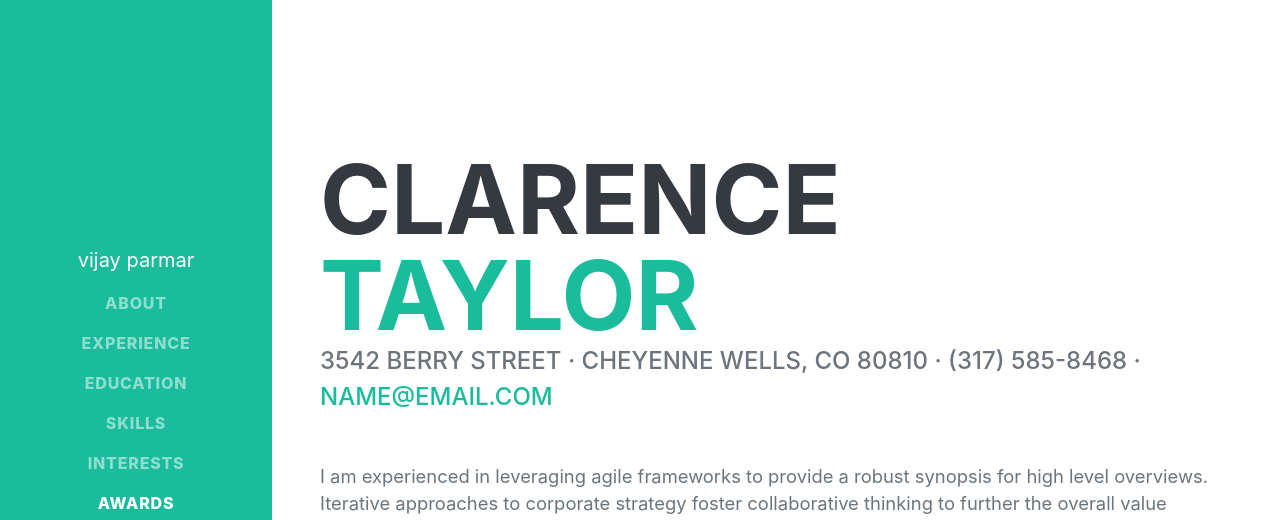
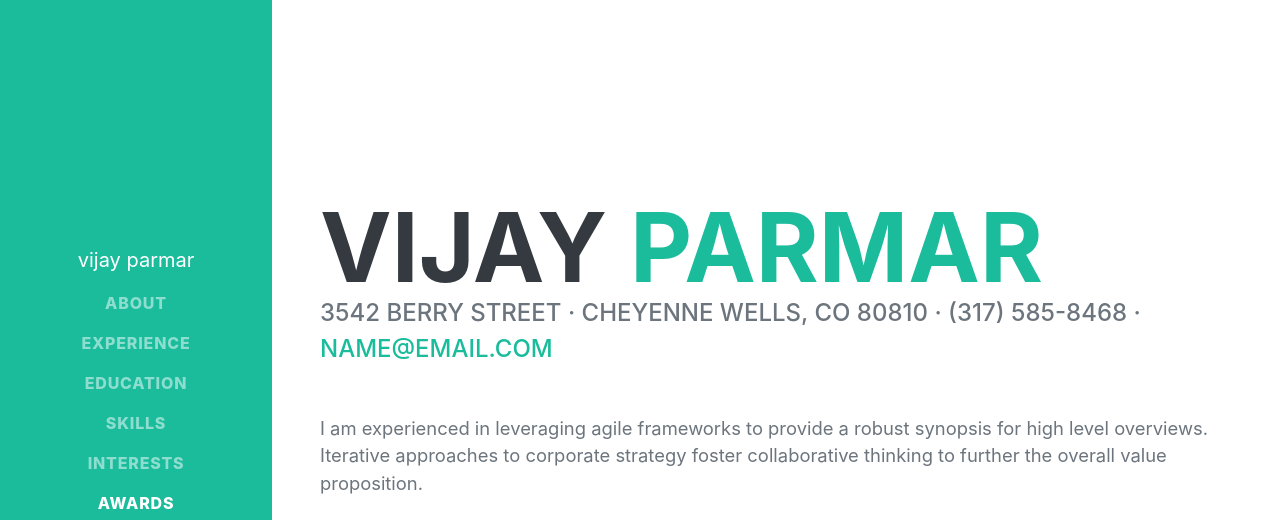
Before and after one commit to vijayparmar01/resume, a plain HTML site: page index.html in a window 1280 px wide. Shown: the top 520 px of the page. Drawn offline with nearby package versions, Linux system fonts and the light colour scheme; a web font is replaced by a local one.

Commit message:
Update index.html

```diff
--- a/index.html
+++ b/index.html
@@ -41,8 +41,8 @@
             <section class="resume-section" id="about">
                 <div class="resume-section-content">
                     <h1 class="mb-0">
-                        Clarence
-                        <span class="text-primary">Taylor</span>
+                        vijay
+                        <span class="text-primary">parmar</span>
                     </h1>
                     <div class="subheading mb-5">
                         3542 Berry Street · Cheyenne Wells, CO 80810 · (317) 585-8468 ·
```
